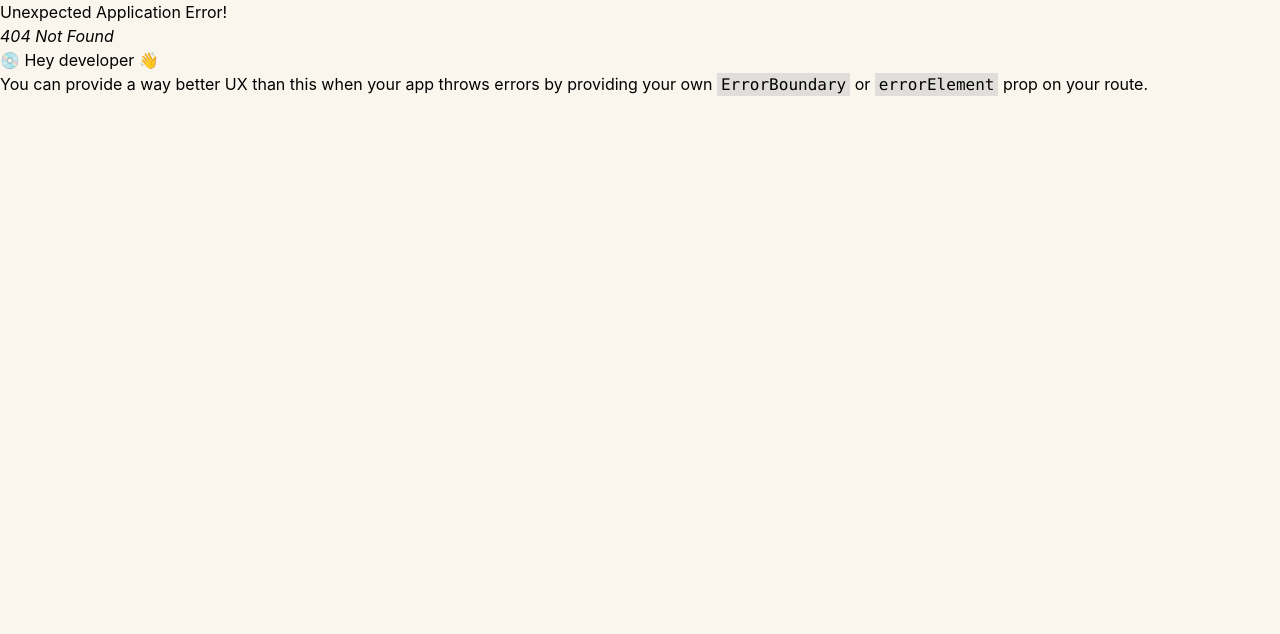
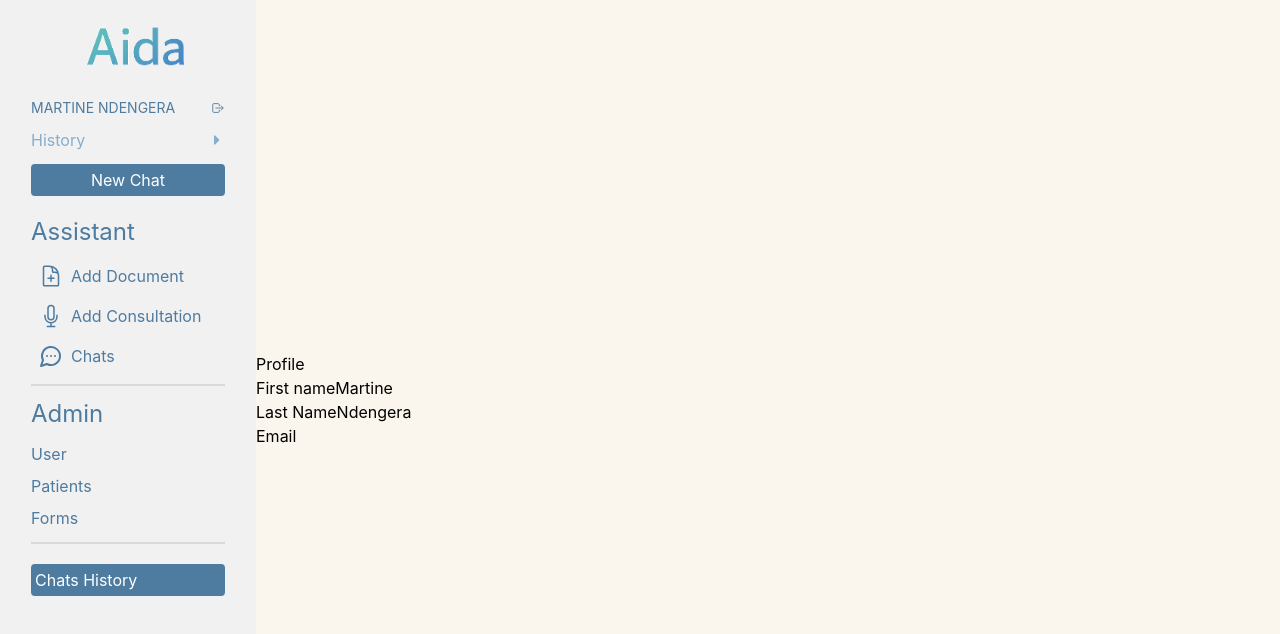
Before and after one commit to Alpha-Bytes-Department/Sixtine_AI, a React (Vite) app: page /dashboard/profile in a window 1280 px wide. Before the commit this address had no page. Shown: the top 634 px of the page. Built offline with nearby package versions, Linux system fonts and the light colour scheme.

Commit message:
feat: add Profile component and update routing for profile page

```diff
--- a/src/components/shared/SideNav/SideNav.tsx
+++ b/src/components/shared/SideNav/SideNav.tsx
@@ -1,5 +1,5 @@
 import { IoLogOutOutline } from "react-icons/io5";
-import { NavLink } from "react-router";
+import { Link, NavLink } from "react-router";
 import { HiOutlineDocumentPlus } from "react-icons/hi2";
 import { HiOutlineMicrophone } from "react-icons/hi2";
 import { LuMessageCircleMore } from "react-icons/lu";
@@ -18,9 +18,9 @@ const SideNav = () => {
       <div className="flex flex-col gap-5">
         <div>
           <div className="flex justify-between items-center gap-1">
-            <p className="text-[#4E7BA0] text-sm truncate w-44">
+            <Link to={"/dashboard/profile"} className="text-[#4E7BA0] text-sm truncate w-44">
               MARTINE NDENGERA
-            </p>
+            </Link>
             <button className="cursor-pointer text-[#4E7BA0] text-sm">
               <IoLogOutOutline />
             </button>
--- a/src/pages/AddDocument/AddDocument.tsx
+++ b/src/pages/AddDocument/AddDocument.tsx
@@ -1,4 +1,3 @@
-import { div } from "motion/react-client";
 import React, { useRef, useState } from "react";
 
 interface FileUploaderProps {
--- /dev/null
+++ b/src/pages/Profile/Profile.tsx
@@ -0,0 +1,36 @@
+const Profile = () => {
+  return (
+    <div className="flex-1">
+      <div>
+        <h1>Profile</h1>
+        <img src="" alt="" />
+        <div>
+          <span>First name</span>
+          <span>Martine</span>
+        </div>
+        <div>
+          <span>Last Name</span>
+          <span>Ndengera</span>
+        </div>
+        <div>
+          <span>Email</span>
+          <span></span>
+        </div>
+        <div>
+          <span></span>
+          <span></span>
+        </div>
+        <div>
+          <span></span>
+          <span></span>
+        </div>
+        <div>
+          <span></span>
+          <span></span>
+        </div>
+      </div>
+    </div>
+  );
+};
+
+export default Profile;
```
Also changed, not shown: src/routes/router.tsx (+6 -1 lines).
